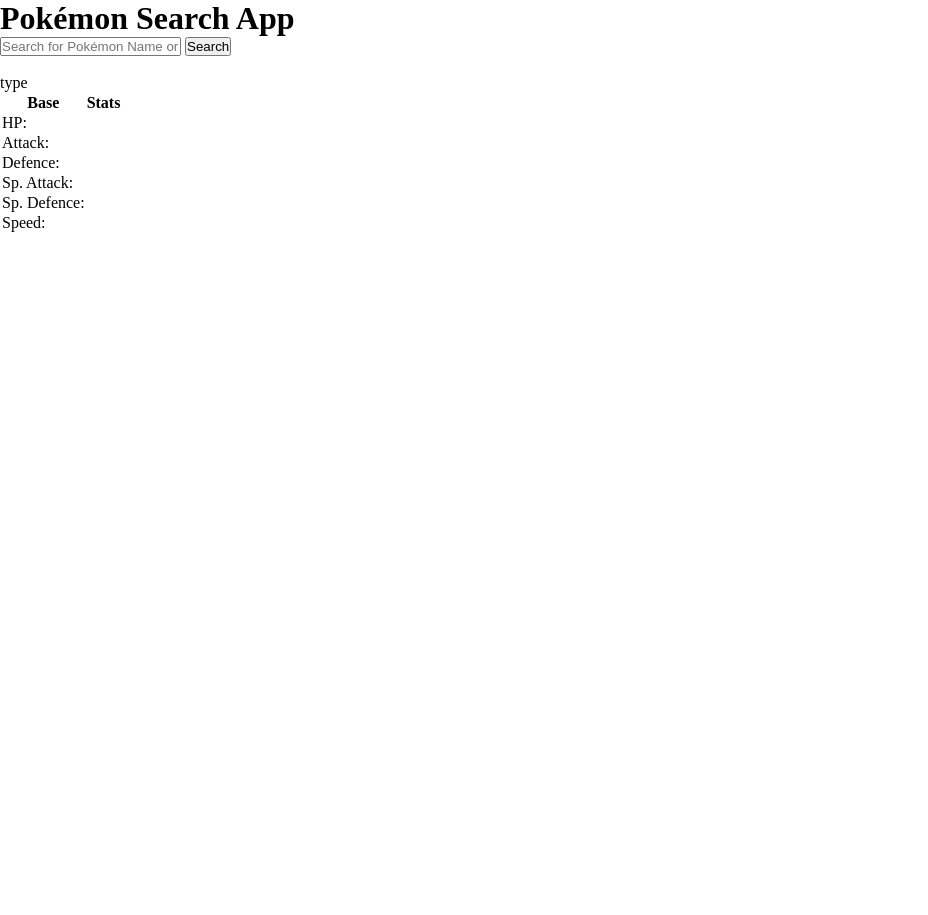
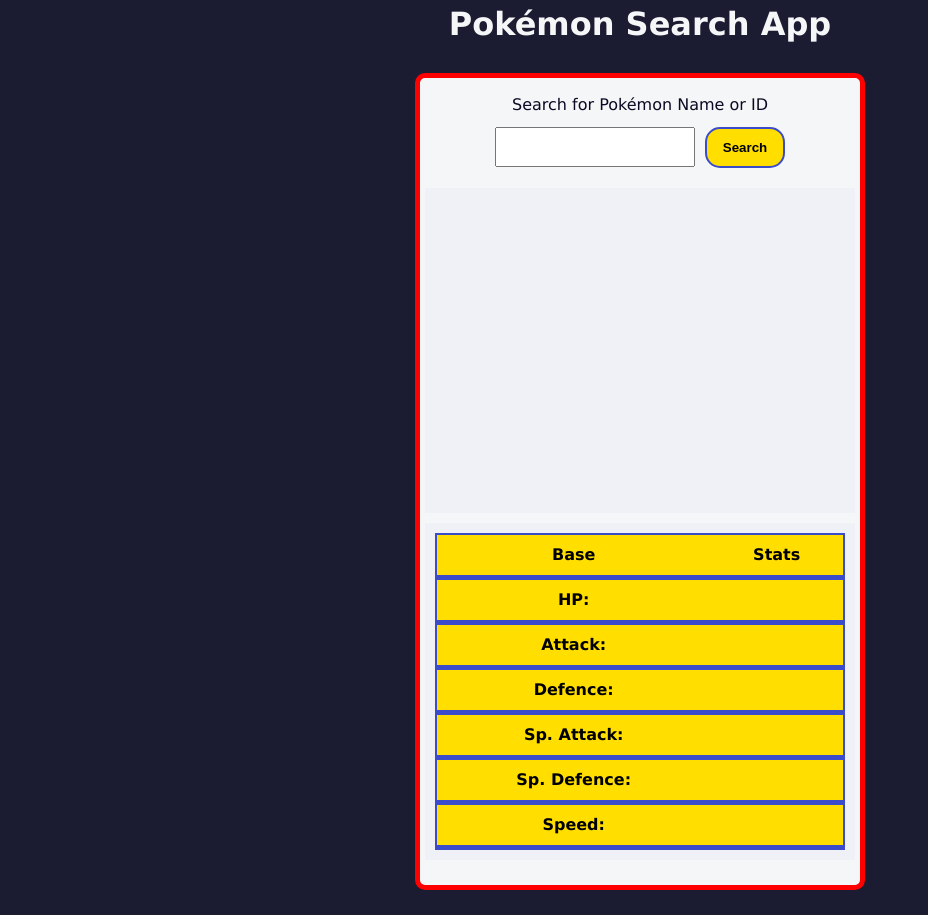
Before and after one commit to Ighareeb/JavaScript-Algorithms-and-Data-Structures--Beta---fCC, a website: page Project 21 - Pokemon search App/index.html in a window 1280 px wide. Shown: the whole page, without its empty margins (0-928 px from the left). Before the commit the page ends 800 px from the top, so only its background shows below. Drawn offline with Linux system fonts and the light colour scheme.

Commit message:
added -  CSS +corrections to HTML

```diff
--- a/Project 21 - Pokemon search App/index.html
+++ b/Project 21 - Pokemon search App/index.html
@@ -11,15 +11,16 @@
 <body>
 	<main>
 		<h1>Pokémon Search App</h1>
-	</main>
+
 		<div class="container">
 			<!-- search form for user query -->
 			<form id="search-form">
-			<label for="search-input"></label>
-			<input type="text" id="search-input" placeholder="Search for Pokémon Name or ID">
+				<label for="search-input">Search for Pokémon Name or ID</label>
+				<input type="text" id="search-input" required>
 				<button id="search-button">Search</button>
 			</form>
 			<!-- output/results display (picture & stats) -->
+			<div class="output">
 				<div class="top-container">
 					<div class="name-and-id">
 						<span id="pokemon-name"></span>
@@ -33,7 +34,7 @@
 						<img src="" alt="" id="sprite">
 					</div>
 					<div id="types">
-				<span class="type"></span>type
+						<span class="type"></span>
 					</div>
 				</div>
 				<!--  -->
@@ -72,7 +73,8 @@
 					</table>
 				</div>
 			</div>
-
+		</div>
+	</main>
 
 	<script src="script.js"></script>
 </body>
--- a/Project 21 - Pokemon search App/styles.css
+++ b/Project 21 - Pokemon search App/styles.css
@@ -4,3 +4,140 @@
 	padding: 0;
 	box-sizing: border-box;
 }
+
+body {
+	height: 100vh;
+	background-color: #1b1b32;
+	color: #0a0a23;
+	font-family: Verdana, Geneva, Tahoma, sans-serif;
+	line-height: 1.5;
+}
+
+main {
+	display: flex;
+	flex-direction: column;
+	align-items: center;
+	justify-content: center;
+}
+
+h1 {
+	font-size: 2em;
+	color: #f5f6f7;
+	text-align: center;
+}
+
+/* search form for user query */
+.container {
+	width: 450px;
+	margin: 25px 0;
+	background-color: #f5f6f7;
+	border: 5px solid #ff0000;
+	border-radius: 10px;
+}
+
+#search-form {
+	display: flex;
+	justify-content: center;
+	flex-wrap: wrap;
+	margin: 10px 0;
+	padding: 5px;
+	border-radius: 8px 8px 0 0;
+	gap: 10px;
+}
+
+label {
+	align-self: center;
+}
+
+#search-input {
+	height: 40px;
+	padding-left: 10px;
+	width: 200px;
+}
+
+#search-button {
+	padding: 11px 0;
+	width: 80px;
+	border-radius: 15px;
+	text-align: center;
+	background-color: #ffde00;
+	color: black;
+	font-weight: bold;
+	outline: none;
+	border: 2px solid #3b4cca;
+}
+
+/* OUTPUT/RESULTS display (picture & stats) */
+.output {
+	display: flex;
+	flex-direction: column;
+	align-items: center;
+	justify-content: center;
+	margin: 10px 0;
+	padding: 5px;
+}
+
+.top-container,
+.bottom-container {
+	display: flex;
+	flex-direction: column;
+	min-height: 325px;
+	margin-bottom: 10px;
+	padding: 10px;
+	background-color: #f0f1f7;
+	width: 100%;
+}
+
+.name-and-id {
+	height: 28px;
+	font-size: 1.1em;
+	text-transform: capitalize;
+	margin-bottom: 5px;
+}
+
+.size {
+	height: 22px;
+	font-size: 0.85rem;
+}
+
+.sprite-container {
+	flex-grow: 2;
+	display: flex;
+	align-items: center;
+	justify-content: center;
+}
+
+#types {
+	display: flex;
+	flex-wrap: wrap;
+	justify-content: flex-start;
+	min-height: 30px;
+	gap: 5px;
+}
+
+/* output table */
+table {
+	border-collapse: collapse;
+	border-spacing: 0;
+	width: 100%;
+	background-color: #ffde00;
+	color: black;
+	font-weight: bold;
+	outline: none;
+	border: 2px solid #3b4cca;
+}
+
+tbody {
+	display: table-row-group;
+	vertical-align: middle;
+}
+
+tr {
+	border-bottom: 5px solid #3b4cca;
+}
+
+th,
+td {
+	text-align: center;
+	padding: 8px;
+}
```
Also changed, not shown: 1 other file. Lines whose indentation alone changed are shown as unchanged.
